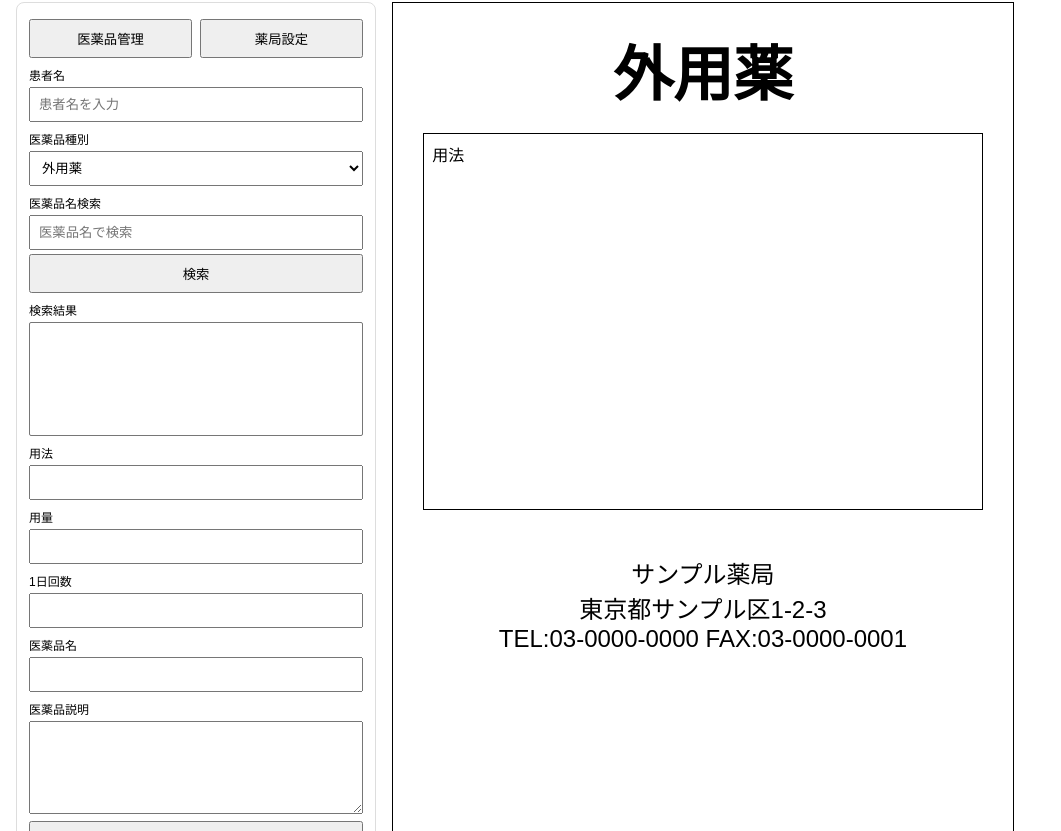
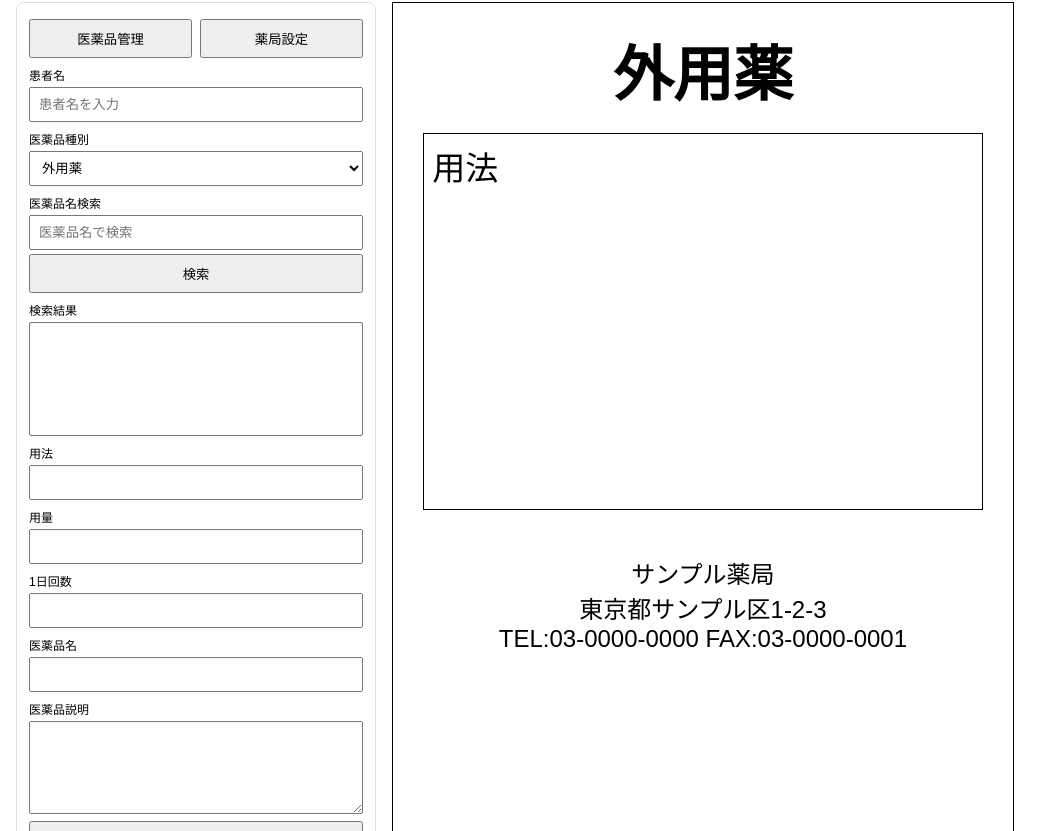
Before and after one commit to Sugatank023/yakutai-generate, a PHP site: page / in a window 1280 px wide. Shown: the part 87-918 px from the top of the page, without its empty margins (0-1061 px from the left). Run offline with PHP 8.4, Linux system fonts and the light colour scheme; data that the repository does not hold is empty.

Commit message:
衝突回避
frontsize　27→33

```diff
--- a/public/index.php
+++ b/public/index.php
@@ -20,16 +20,8 @@ $types = medicineTypes();
     .title { text-align: center; font-size: 60px; font-weight: bold; margin-bottom: 8px; }
     .patient { text-align: center; font-size: 36px; margin-bottom: 8px; padding-bottom: 4px; }
     .box { border: 1px solid #000; padding: 8px; min-height: 95mm; }
-<<<<<<< Updated upstream
-    .usage-label, .usage-main, .usage-freq { font-size: 27px; text-align: center; }
-<<<<<<< HEAD
-=======
     .usage-label, .usage-main, .usage-freq { font-size: 33px; text-align: center; }
     .usage-label { text-align: left; }
->>>>>>> Stashed changes
-=======
-    .usage-label { text-align: left; }
->>>>>>> 5e1d249448419be6f6054fe16ada035fff6567cf
     .usage-main, .usage-freq { margin-top: 4px; }
     .medicine-name { margin-top: 12mm; font-size: 18px; font-weight: bold; }
     .desc { margin-top: 6px; min-height: 40mm; white-space: pre-wrap; }
```
